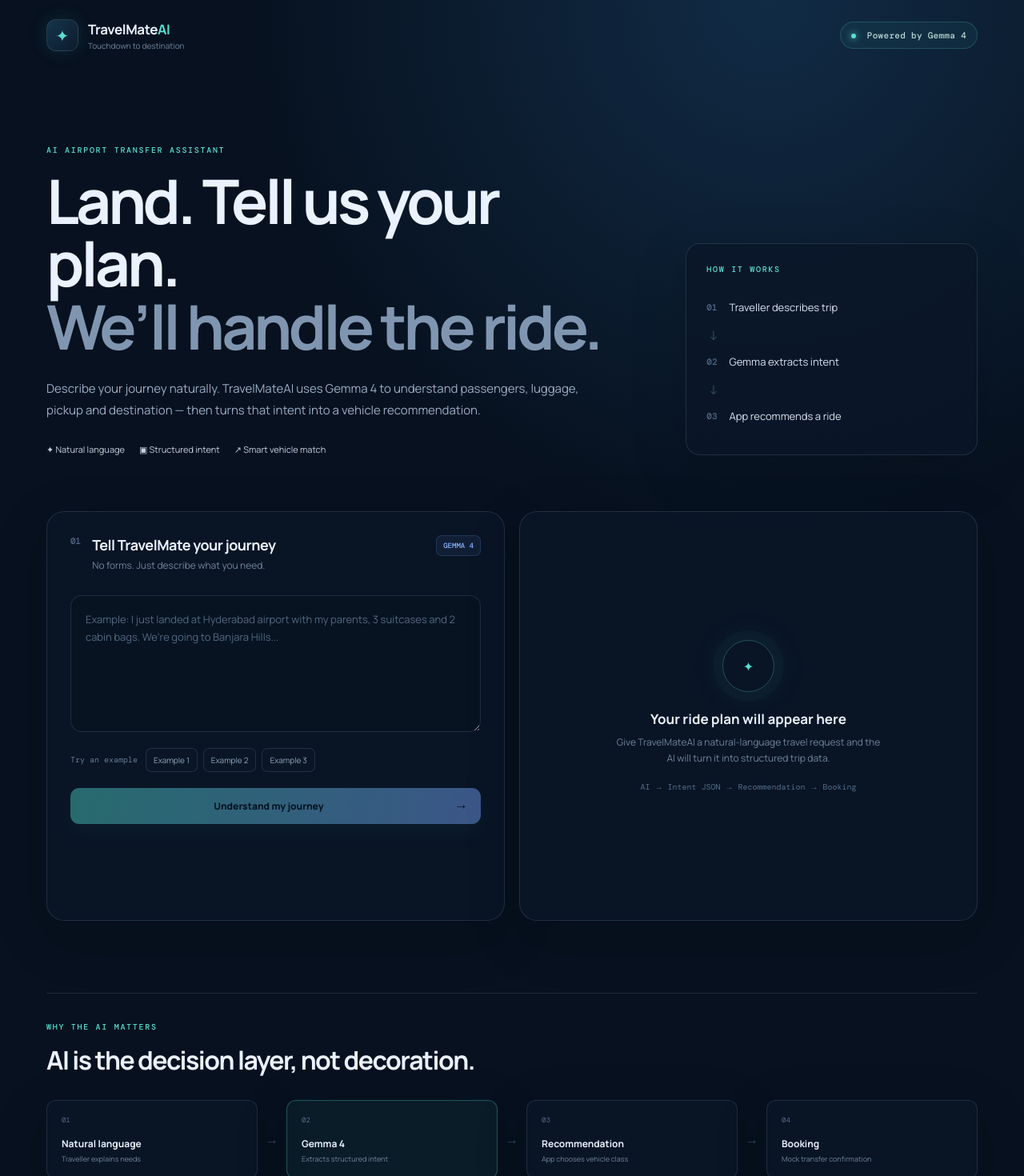
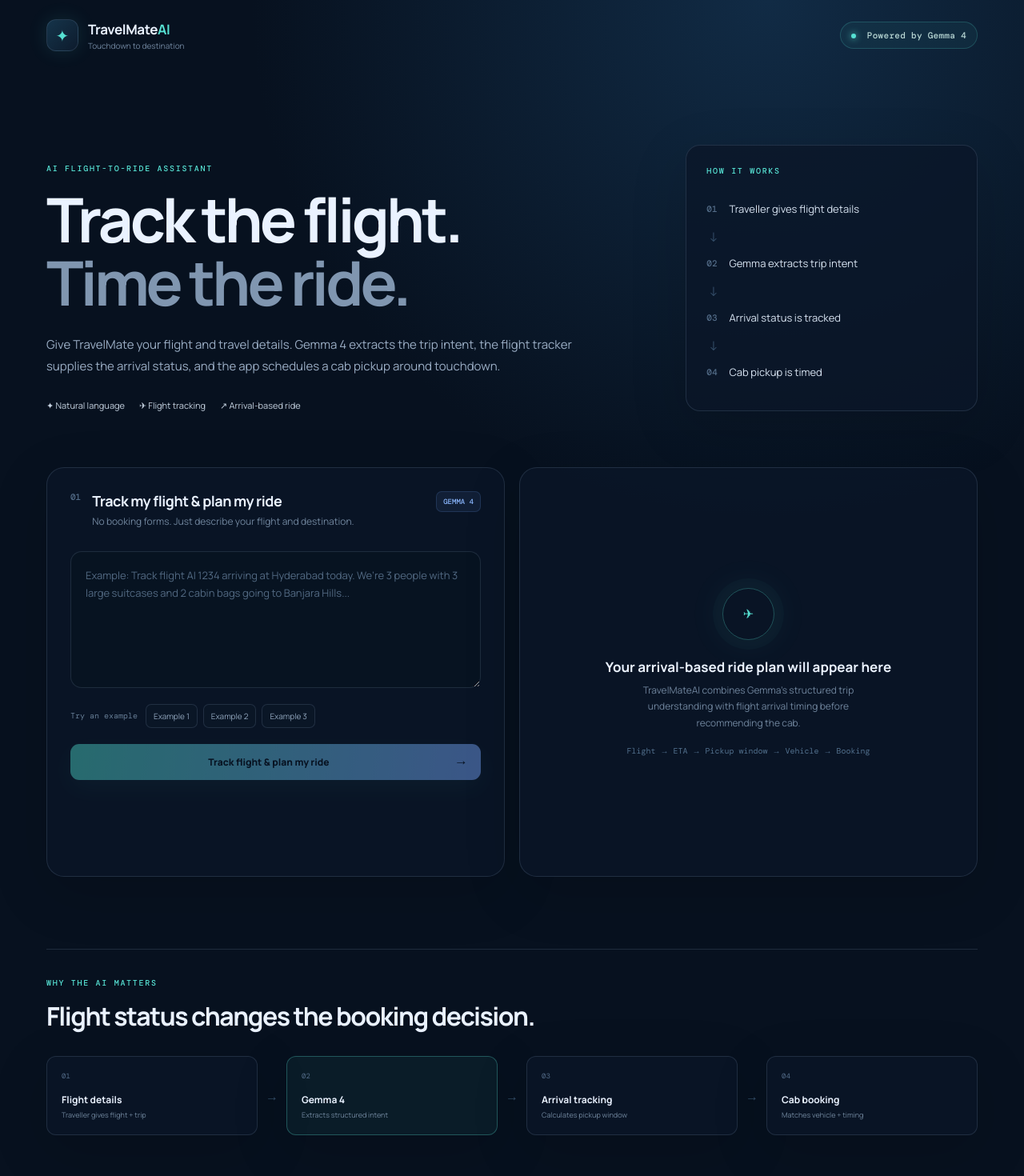
Before and after one commit to VegirajuMahaveerVarma/TravelMateAI, a React (Vite) app: page / in a window 1280 px wide. Shown: the top 1470 px of the page at 80% size. Built offline with nearby package versions, Linux system fonts and the light colour scheme.

Commit message:
feat: redesign flow around flight arrival tracking

```diff
--- a/src/main.jsx
+++ b/src/main.jsx
@@ -3,45 +3,45 @@
 import "./styles.css";
 
 const examples = [
-  "I just landed at Hyderabad airport. I’m travelling with my parents, 3 large suitcases and 2 cabin bags. We’re going to Banjara Hills.",
-  "We are 2 people with 2 suitcases and 2 backpacks. Pick us up from Hyderabad airport and take us to Hitech City.",
-  "I have 5 passengers and 6 large bags. We need an airport transfer from HYD to Jubilee Hills."
+  "Track flight AI 1234 arriving at Hyderabad today. We are 3 people with 3 large suitcases and 2 cabin bags going to Banjara Hills.",
+  "My flight 6E 6421 is arriving at HYD. We are 2 passengers with 2 suitcases and 2 backpacks. Drop us at Hitech City.",
+  "Track UK 878 to Hyderabad. Five passengers, 6 large bags, destination Jubilee Hills."
 ];
 
 function recommendVehicle(intent) {
   const seats = Number(intent.passengers || 1);
   const bags = Number(intent.large_bags || 0) + Number(intent.small_bags || 0);
-  if (seats <= 3 && bags <= 3) return { type: "Sedan", icon: "🚘", capacity: "Up to 3 passengers • 3 bags", fare: "₹549", eta: "4–7 min" };
-  if (seats <= 5 && bags <= 5) return { type: "SUV", icon: "🚙", capacity: "Up to 5 passengers • 5 bags", fare: "₹749", eta: "6–9 min" };
-  return { type: "XL Van", icon: "🚐", capacity: "Up to 7 passengers • 8 bags", fare: "₹999", eta: "8–12 min" };
+  if (seats <= 3 && bags <= 3) return { type: "Sedan", icon: "🚘", capacity: "Up to 3 passengers • 3 bags", fare: "₹549" };
+  if (seats <= 5 && bags <= 5) return { type: "SUV", icon: "🚙", capacity: "Up to 5 passengers • 5 bags", fare: "₹749" };
+  return { type: "XL Van", icon: "🚐", capacity: "Up to 7 passengers • 8 bags", fare: "₹999" };
 }
 
 function App() {
   const [message, setMessage] = useState("");
-  const [intent, setIntent] = useState(null);
+  const [plan, setPlan] = useState(null);
   const [loading, setLoading] = useState(false);
   const [booked, setBooked] = useState(false);
   const [error, setError] = useState("");
-  const vehicle = useMemo(() => intent ? recommendVehicle(intent) : null, [intent]);
+  const vehicle = useMemo(() => plan ? recommendVehicle(plan.intent) : null, [plan]);
 
-  async function understandJourney() {
+  async function trackAndPlan() {
     if (!message.trim()) return;
     setLoading(true); setBooked(false); setError("");
     try {
-      const response = await fetch("/api/understand-trip", {
+      const response = await fetch("/api/track-flight", {
         method: "POST", headers: { "Content-Type": "application/json" },
         body: JSON.stringify({ message: message.trim() })
       });
       const data = await response.json();
-      if (!response.ok) throw new Error(data.error || "Could not understand the trip.");
-      setIntent(data.intent);
+      if (!response.ok) throw new Error(data.error || "Could not plan the airport transfer.");
+      setPlan(data);
     } catch (err) {
       setError(err.message || "Something went wrong.");
     } finally { setLoading(false); }
   }
 
   function useExample(example) {
-    setMessage(example); setIntent(null); setBooked(false); setError("");
+    setMessage(example); setPlan(null); setBooked(false); setError("");
   }
 
   return (
@@ -57,17 +57,18 @@
       <main>
         <section className="hero">
           <div className="hero-copy">
-            <div className="eyebrow">AI AIRPORT TRANSFER ASSISTANT</div>
-            <h1>Land. Tell us your plan.<br /><em>We’ll handle the ride.</em></h1>
-            <p>Describe your journey naturally. TravelMateAI uses Gemma 4 to understand passengers, luggage, pickup and destination — then turns that intent into a vehicle recommendation.</p>
-            <div className="trust-row"><span>✦ Natural language</span><span>▣ Structured intent</span><span>↗ Smart vehicle match</span></div>
+            <div className="eyebrow">AI FLIGHT-TO-RIDE ASSISTANT</div>
+            <h1>Track the flight.<br /><em>Time the ride.</em></h1>
+            <p>Give TravelMate your flight and travel details. Gemma 4 extracts the trip intent, the flight tracker supplies the arrival status, and the app schedules a cab pickup around touchdown.</p>
+            <div className="trust-row"><span>✦ Natural language</span><span>✈ Flight tracking</span><span>↗ Arrival-based ride</span></div>
           </div>
           <div className="hero-card">
             <div className="card-label">HOW IT WORKS</div>
             <div className="flow">
-              <div><b>01</b><span>Traveller describes trip</span></div><i>↓</i>
-              <div><b>02</b><span>Gemma extracts intent</span></div><i>↓</i>
-              <div><b>03</b><span>App recommends a ride</span></div>
+              <div><b>01</b><span>Traveller gives flight details</span></div><i>↓</i>
+              <div><b>02</b><span>Gemma extracts trip intent</span></div><i>↓</i>
+              <div><b>03</b><span>Arrival status is tracked</span></div><i>↓</i>
+              <div><b>04</b><span>Cab pickup is timed</span></div>
             </div>
           </div>
         </section>
@@ -75,52 +76,65 @@
         <section className="workspace">
           <div className="input-panel panel">
             <div className="panel-heading">
-              <div><span className="step">01</span><div><h2>Tell TravelMate your journey</h2><p>No forms. Just describe what you need.</p></div></div>
+              <div><span className="step">01</span><div><h2>Track my flight & plan my ride</h2><p>No booking forms. Just describe your flight and destination.</p></div></div>
               <span className="ai-badge">GEMMA 4</span>
             </div>
-            <textarea value={message} onChange={(e) => setMessage(e.target.value)} placeholder="Example: I just landed at Hyderabad airport with my parents, 3 suitcases and 2 cabin bags. We’re going to Banjara Hills..." rows="6" />
+            <textarea value={message} onChange={(e) => setMessage(e.target.value)} placeholder="Example: Track flight AI 1234 arriving at Hyderabad today. We’re 3 people with 3 large suitcases and 2 cabin bags going to Banjara Hills..." rows="6" />
             <div className="examples"><span>Try an example</span>{examples.map((example, index) => <button key={index} onClick={() => useExample(example)}>Example {index + 1}</button>)}</div>
-            <button className="primary-btn" onClick={understandJourney} disabled={loading || !message.trim()}>
-              {loading ? <><span className="spinner" /> Understanding your trip…</> : <>Understand my journey <span>→</span></>}
+            <button className="primary-btn" onClick={trackAndPlan} disabled={loading || !message.trim()}>
+              {loading ? <><span className="spinner" /> Tracking flight & planning…</> : <>Track flight & plan my ride <span>→</span></>}
             </button>
             {error && <div className="error-box">{error}</div>}
           </div>
 
           <div className="result-panel panel">
-            {!intent && !booked ? (
+            {!plan ? (
               <div className="empty-state">
-                <div className="radar"><span>✦</span></div>
-                <h3>Your ride plan will appear here</h3>
-                <p>Give TravelMateAI a natural-language travel request and the AI will turn it into structured trip data.</p>
-                <div className="mini-code">AI → Intent JSON → Recommendation → Booking</div>
+                <div className="radar"><span>✈</span></div>
+                <h3>Your arrival-based ride plan will appear here</h3>
+                <p>TravelMateAI combines Gemma's structured trip understanding with flight arrival timing before recommending the cab.</p>
+                <div className="mini-code">Flight → ETA → Pickup window → Vehicle → Booking</div>
               </div>
             ) : booked ? (
               <div className="booking-success">
                 <div className="success-icon">✓</div>
                 <div className="card-label">BOOKING CONFIRMED</div>
                 <h2>Your airport transfer is ready.</h2>
-                <p>{vehicle.type} • {intent.passengers} passengers • {intent.pickup} → {intent.destination}</p>
-                <div className="booking-code">TM-DEMO</div>
+                <p>{vehicle.type} • {plan.intent.passengers} passengers • {plan.intent.destination}</p>
+                <div className="booking-code">TM-DEMO-{plan.flight.flight_number.replace(/\W/g, "").slice(-4) || "RIDE"}</div>
+                <p className="booking-note">Pickup is timed for {plan.pickup_window.start}–{plan.pickup_window.end}, based on the tracked arrival.</p>
                 <button className="secondary-btn" onClick={() => setBooked(false)}>View ride details</button>
               </div>
             ) : (
               <div className="result-content">
                 <div className="panel-heading result-heading">
-                  <div><span className="step">02</span><div><h2>AI trip understanding</h2><p>Structured output generated from your message.</p></div></div>
-                  <span className="live-dot">LIVE</span>
+                  <div><span className="step">02</span><div><h2>AI + flight understanding</h2><p>Gemma extracts the request, then the flight feed sets the pickup timing.</p></div></div>
+                  <span className="live-dot">{plan.flight.mode === "live" ? "LIVE" : "DEMO FEED"}</span>
+                </div>
+                <div className="flight-card">
+                  <div className="flight-top"><div><span className="card-label">FLIGHT TRACKING</span><h2>✈ {plan.flight.flight_number}</h2><p>{plan.flight.route}</p></div><span className="status-badge">{plan.flight.status}</span></div>
+                  <div className="flight-stats">
+                    <div><span>EST. ARRIVAL</span><strong>{plan.flight.arrival_time}</strong></div>
+                    <div><span>ARRIVAL AIRPORT</span><strong>{plan.intent.pickup}</strong></div>
+                    <div><span>LAST UPDATE</span><strong>{plan.flight.updated_at}</strong></div>
+                  </div>
                 </div>
                 <div className="intent-grid">
-                  <div><span>PASSENGERS</span><strong>{intent.passengers}</strong></div>
-                  <div><span>LARGE BAGS</span><strong>{intent.large_bags}</strong></div>
-                  <div><span>SMALL BAGS</span><strong>{intent.small_bags}</strong></div>
-                  <div className="wide"><span>ROUTE</span><strong>{intent.pickup} <b>→</b> {intent.destination}</strong></div>
+                  <div><span>PASSENGERS</span><strong>{plan.intent.passengers}</strong></div>
+                  <div><span>LARGE BAGS</span><strong>{plan.intent.large_bags}</strong></div>
+                  <div><span>SMALL BAGS</span><strong>{plan.intent.small_bags}</strong></div>
+                  <div className="wide"><span>DESTINATION</span><strong>{plan.intent.destination}</strong></div>
+                </div>
+                <div className="pickup-window">
+                  <div><span className="card-label">ARRIVAL-BASED PICKUP WINDOW</span><h2>{plan.pickup_window.start} – {plan.pickup_window.end}</h2><p>{plan.pickup_window.reason}</p></div>
+                  <div className="window-icon">⌁</div>
                 </div>
                 <div className="json-preview">
-                  <div className="json-header"><span>MODEL OUTPUT</span><span>application/json</span></div>
-                  <pre>{JSON.stringify(intent, null, 2)}</pre>
+                  <div className="json-header"><span>GEMMA MODEL OUTPUT</span><span>application/json</span></div>
+                  <pre>{JSON.stringify(plan.intent, null, 2)}</pre>
                 </div>
                 <div className="recommendation">
-                  <div className="recommendation-copy"><span className="step">03</span><div><span className="card-label">RECOMMENDED FOR YOU</span><h2>{vehicle.icon} {vehicle.type}</h2><p>{vehicle.capacity} • arrives in {vehicle.eta}</p></div></div>
+                  <div className="recommendation-copy"><span className="step">03</span><div><span className="card-label">RECOMMENDED FOR YOU</span><h2>{vehicle.icon} {vehicle.type}</h2><p>{vehicle.capacity} • pickup after flight arrival</p></div></div>
                   <strong className="fare">{vehicle.fare}</strong>
                 </div>
                 <button className="primary-btn booking-btn" onClick={() => setBooked(true)}>Confirm airport transfer <span>→</span></button>
@@ -131,12 +145,12 @@
 
         <section className="architecture">
           <div className="section-label">WHY THE AI MATTERS</div>
-          <h2>AI is the decision layer, not decoration.</h2>
+          <h2>Flight status changes the booking decision.</h2>
           <div className="arch-flow">
-            <div className="arch-node"><span>01</span><b>Natural language</b><small>Traveller explains needs</small></div><div className="arrow">→</div>
+            <div className="arch-node"><span>01</span><b>Flight details</b><small>Traveller gives flight + trip</small></div><div className="arrow">→</div>
             <div className="arch-node active"><span>02</span><b>Gemma 4</b><small>Extracts structured intent</small></div><div className="arrow">→</div>
-            <div className="arch-node"><span>03</span><b>Recommendation</b><small>App chooses vehicle class</small></div><div className="arrow">→</div>
-            <div className="arch-node"><span>04</span><b>Booking</b><small>Mock transfer confirmation</small></div>
+            <div className="arch-node"><span>03</span><b>Arrival tracking</b><small>Calculates pickup window</small></div><div className="arrow">→</div>
+            <div className="arch-node"><span>04</span><b>Cab booking</b><small>Matches vehicle + timing</small></div>
           </div>
         </section>
       </main>
```
